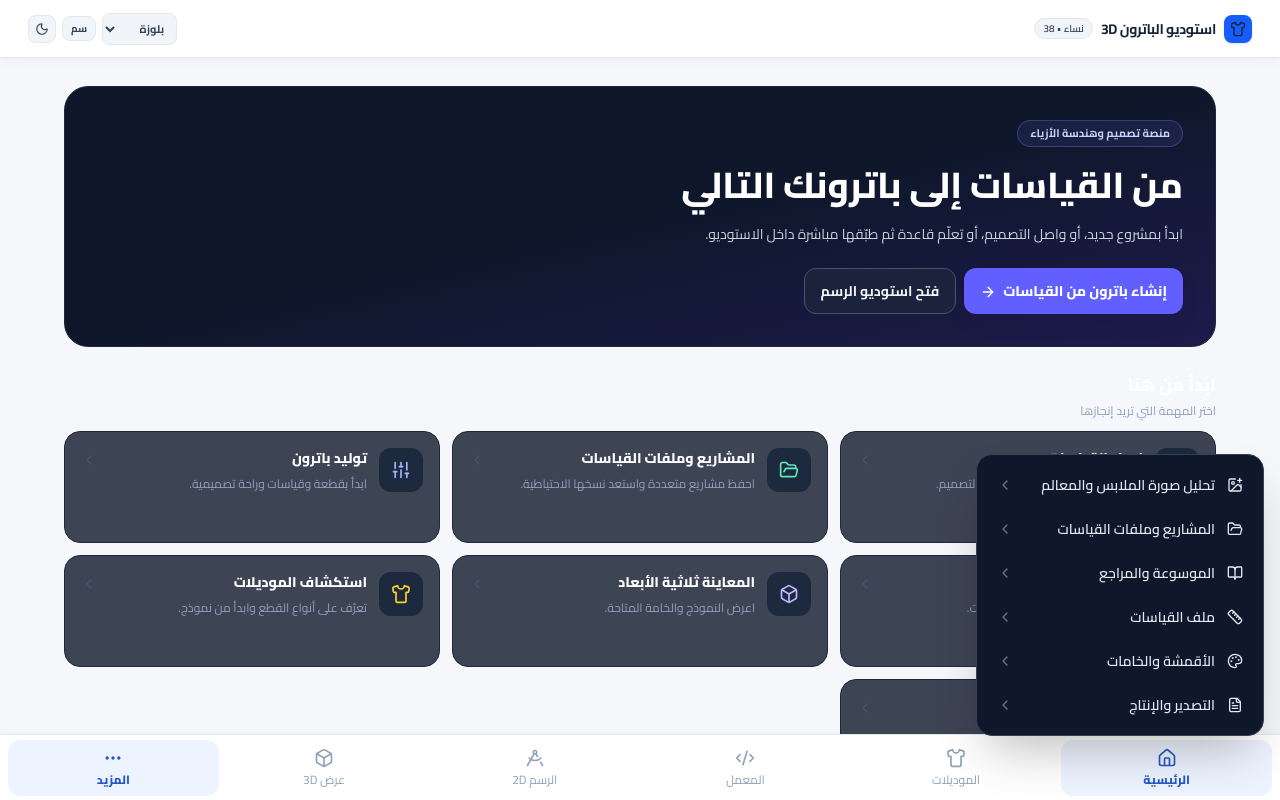
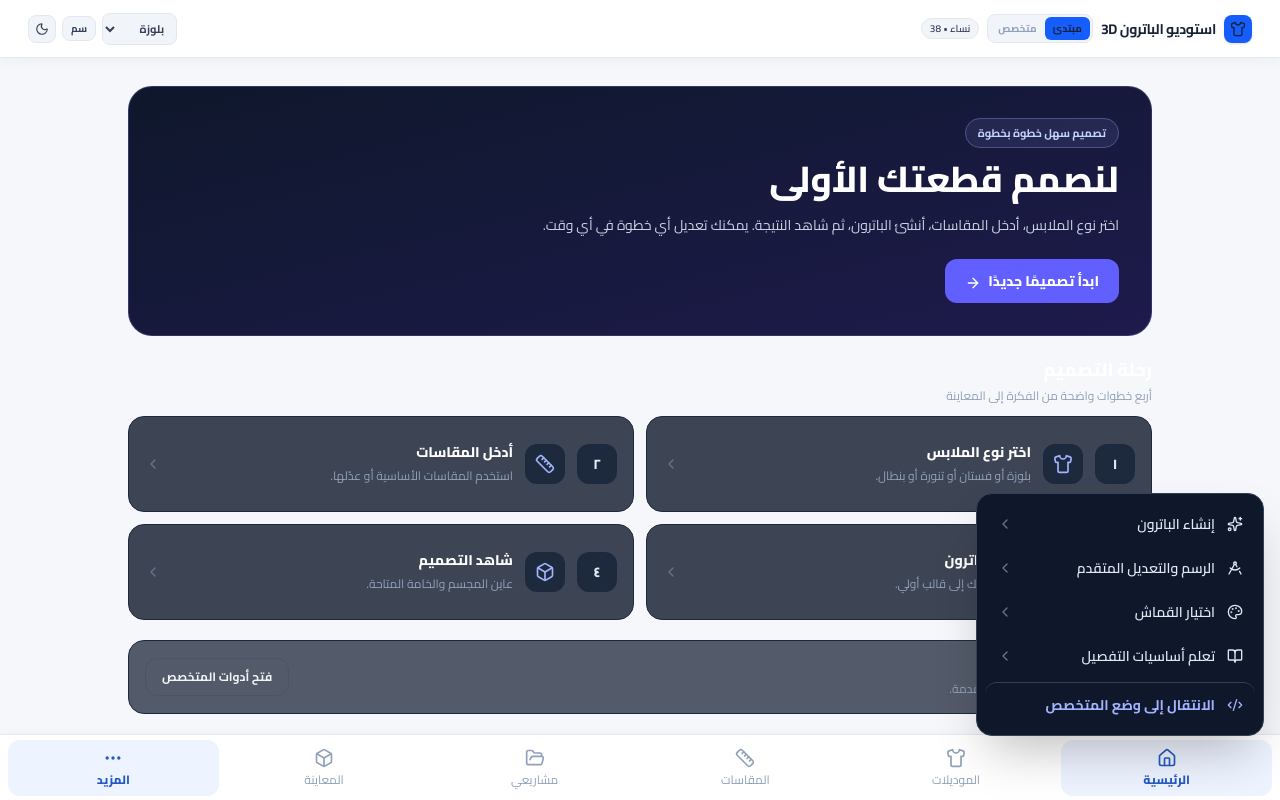
Before and after one commit to loay94an/3d-patrons-., a React (Vite) app: page / in a window 1280 px wide. Both pictures are taken after a click on the button "المزيد". Built offline with nearby package versions, Linux system fonts and the light colour scheme.

Commit message:
Add beginner and expert interface modes

```diff
--- a/src/components/PatternApp.tsx
+++ b/src/components/PatternApp.tsx
@@ -82,6 +82,7 @@ const defaultState: AppState = {
 export default function PatternApp() {
   const [state, setState] = useState<AppState>(defaultState);
   const [darkMode, setDarkMode] = useState(false);
+  const [userMode, setUserMode] = useState<'beginner' | 'expert'>('beginner');
   const [activeTab, setActiveTab] = useState<MainViewTab>('home');
   const [showMoreMenu, setShowMoreMenu] = useState(false);
   const [copied, setCopied] = useState(false);
@@ -93,6 +94,10 @@ export default function PatternApp() {
   const [fabricState, setFabricState] = useState<FabricCustomState>(DEFAULT_FABRIC_STATE);
   const [selectedFabricCategory, setSelectedFabricCategory] = useState<FabricCategory | 'all'>('all');
 
+  useEffect(() => {
+    try { const savedMode = localStorage.getItem('pattern-user-mode'); if (savedMode === 'beginner' || savedMode === 'expert') setUserMode(savedMode); } catch { /* optional persistence */ }
+  }, []);
+  useEffect(() => { try { localStorage.setItem('pattern-user-mode', userMode); } catch { /* session fallback */ } }, [userMode]);
   useEffect(() => {
     try {
       const savedTheme = localStorage.getItem('theme');
@@ -366,6 +371,10 @@ export default function PatternApp() {
             استوديو الباترون 3D
           </span>
 
+          <div className="flex items-center rounded-lg border border-slate-700 bg-slate-900 p-0.5" role="group" aria-label="مستوى الواجهة">
+            <button type="button" aria-pressed={userMode === 'beginner'} onClick={() => setUserMode('beginner')} className={cn("rounded-md px-2 py-1 text-[10px] font-bold", userMode === 'beginner' ? "bg-blue-600 text-white" : "text-slate-400")}>مبتدئ</button>
+            <button type="button" aria-pressed={userMode === 'expert'} onClick={() => setUserMode('expert')} className={cn("rounded-md px-2 py-1 text-[10px] font-bold", userMode === 'expert' ? "bg-blue-600 text-white" : "text-slate-400")}>متخصص</button>
+          </div>
           {/* Archetype Quick Badge */}
           <span className="text-[10px] font-semibold px-2 py-0.5 rounded-full bg-slate-800 text-slate-300 border border-slate-700">
             {state.gender === 'women' ? 'نساء' : state.gender === 'men' ? 'رجال' : 'أطفال'} • {state.size}
@@ -416,7 +425,36 @@ export default function PatternApp() {
       <main className="flex-1 w-full min-h-0 relative overflow-hidden bg-slate-950">
 
 
-        {activeTab === 'home' && (
+        {activeTab === 'home' && (userMode === 'beginner' ? (
+          <div className="h-full overflow-y-auto p-4 pb-8 sm:p-7"><div className="mx-auto max-w-5xl space-y-5">
+            <section className="rounded-3xl border border-indigo-300/20 bg-gradient-to-br from-slate-900 to-indigo-950 p-5 text-white sm:p-8">
+              <span className="rounded-full border border-indigo-300/30 bg-indigo-300/10 px-3 py-1 text-[11px] font-bold text-indigo-200">تصميم سهل خطوة بخطوة</span>
+              <h1 className="mt-4 text-2xl font-black sm:text-4xl">لنصمم قطعتك الأولى</h1>
+              <p className="mt-3 max-w-2xl text-sm leading-7 text-slate-300">اختر نوع الملابس، أدخل المقاسات، أنشئ الباترون، ثم شاهد النتيجة. يمكنك تعديل أي خطوة في أي وقت.</p>
+              <button onClick={() => setActiveTab('catalog')} className="mt-5 rounded-xl bg-indigo-500 px-5 py-3 text-sm font-extrabold text-white">ابدأ تصميمًا جديدًا <ArrowRight className="mr-1 inline h-4 w-4"/></button>
+            </section>
+            <section className="space-y-3"><div><h2 className="text-lg font-extrabold text-white">رحلة التصميم</h2><p className="mt-1 text-xs text-slate-400">أربع خطوات واضحة من الفكرة إلى المعاينة</p></div>
+              <div className="grid grid-cols-1 gap-3 sm:grid-cols-2">
+                {[
+                  {id:'catalog',n:'١',title:'اختر نوع الملابس',desc:'بلوزة أو فستان أو تنورة أو بنطال.',icon:<Shirt className="h-5 w-5"/>},
+                  {id:'measurements',n:'٢',title:'أدخل المقاسات',desc:'استخدم المقاسات الأساسية أو عدّلها.',icon:<Ruler className="h-5 w-5"/>},
+                  {id:'parametric',n:'٣',title:'أنشئ الباترون',desc:'حوّل اختياراتك إلى قالب أولي.',icon:<Sparkles className="h-5 w-5"/>},
+                  {id:'view3d',n:'٤',title:'شاهد التصميم',desc:'عاين المجسم والخامة المتاحة.',icon:<Box className="h-5 w-5"/>}
+                ].map(item=><button key={item.id} onClick={()=>setActiveTab(item.id as MainViewTab)} className="flex min-h-24 items-center gap-3 rounded-2xl border border-slate-800 bg-slate-900/80 p-4 text-right hover:border-indigo-500/60">
+                  <span className="flex h-10 w-10 shrink-0 items-center justify-center rounded-xl bg-slate-800 text-sm font-black text-slate-200">{item.n}</span>
+                  <span className="flex h-10 w-10 shrink-0 items-center justify-center rounded-xl bg-slate-800 text-indigo-300">{item.icon}</span>
+                  <span className="min-w-0 flex-1"><span className="block text-sm font-extrabold text-white">{item.title}</span><span className="mt-1 block text-xs leading-5 text-slate-400">{item.desc}</span></span><ChevronLeft className="h-4 w-4 text-slate-500"/>
+                </button>)}
+              </div>
+            </section>
+            <section className="flex flex-col gap-3 rounded-2xl border border-slate-800 bg-slate-900/70 p-4 sm:flex-row sm:items-center sm:justify-between">
+              <div><h2 className="text-sm font-extrabold text-white">تحتاج تحكمًا كاملًا؟</h2><p className="mt-1 text-xs text-slate-400">افتح أدوات الرسم والهندسة المتقدمة.</p></div>
+              <button onClick={()=>{setUserMode('expert');setActiveTab('cad2d');}} className="rounded-xl border border-slate-600 px-4 py-2.5 text-xs font-bold text-slate-100">فتح أدوات المتخصص</button>
+            </section>
+            <p className="text-[11px] leading-6 text-slate-500">المعاينة ثلاثية الأبعاد للعرض والخامات المتاحة، وليست محاكاة فيزيائية كاملة للقماش.</p>
+          </div></div>
+        ) : (
+
           <div className="h-full overflow-y-auto p-4 pb-6 sm:p-7">
             <div className="mx-auto max-w-6xl space-y-6">
               <section className="overflow-hidden rounded-3xl border border-slate-800 bg-gradient-to-br from-slate-900 via-slate-900 to-indigo-950 p-5 sm:p-8">
@@ -453,8 +491,8 @@ export default function PatternApp() {
               <p className="rounded-xl border border-slate-800 bg-slate-900/50 p-3 text-[11px] leading-6 text-slate-400">ملاحظة: المعاينة ثلاثية الأبعاد الحالية للعرض والخامات المتاحة؛ لا تمثل بعد محاكاة فيزيائية كاملة لسقوط القماش وملاءمته.</p>
             </div>
           </div>
+          )
         )}
-
         {activeTab === 'projects' && <ProjectWorkspace onOpenCad={(project) => {
           setActiveProjectId(project.id);
           setCadInitialDraft(null);
@@ -976,35 +1014,25 @@ export default function PatternApp() {
 
 {/* Primary navigation: five high-frequency destinations plus a compact tools menu. */}
       <nav aria-label="التنقل الرئيسي" className="relative z-30 flex h-16 shrink-0 items-center justify-around border-t border-slate-800/90 bg-slate-950 px-1 sm:px-3">
-        {[
-          { id: 'home', label: 'الرئيسية', icon: <Home className="h-5 w-5" /> },
-          { id: 'catalog', label: 'الموديلات', icon: <Shirt className="h-5 w-5" /> },
-          { id: 'parametric', label: 'المعمل', icon: <Code2 className="h-5 w-5" /> },
-          { id: 'cad2d', label: 'الرسم 2D', icon: <DraftingCompass className="h-5 w-5" /> },
-          { id: 'view3d', label: 'عرض 3D', icon: <Box className="h-5 w-5" /> }
-        ].map(item => (
-          <button key={item.id} aria-current={activeTab === item.id ? 'page' : undefined} onClick={() => { setActiveTab(item.id as MainViewTab); setShowMoreMenu(false); }} className={cn("flex min-w-0 flex-1 flex-col items-center justify-center gap-1 rounded-xl py-2 text-[10px] transition sm:text-xs", activeTab === item.id ? "font-extrabold text-blue-400" : "text-slate-400 hover:text-slate-100")}>
-            {item.icon}<span>{item.label}</span>
-          </button>
-        ))}
-        <button aria-expanded={showMoreMenu} aria-label="المزيد من الأدوات" onClick={() => setShowMoreMenu(value => !value)} className={cn("flex min-w-0 flex-1 flex-col items-center justify-center gap-1 rounded-xl py-2 text-[10px] sm:text-xs", showMoreMenu || ['encyclopedia','measurements','fabrics','export_guide','projects','garment_image'].includes(activeTab) ? "font-extrabold text-blue-400" : "text-slate-400")}>
-          <MoreHorizontal className="h-5 w-5" /><span>المزيد</span>
-        </button>
+        {(userMode === 'beginner' ? [
+          {id:'home',label:'الرئيسية',icon:<Home className="h-5 w-5"/>},{id:'catalog',label:'الموديلات',icon:<Shirt className="h-5 w-5"/>},{id:'measurements',label:'المقاسات',icon:<Ruler className="h-5 w-5"/>},{id:'projects',label:'مشاريعي',icon:<FolderOpen className="h-5 w-5"/>},{id:'view3d',label:'المعاينة',icon:<Box className="h-5 w-5"/>}
+        ] : [
+          {id:'home',label:'الرئيسية',icon:<Home className="h-5 w-5"/>},{id:'catalog',label:'الموديلات',icon:<Shirt className="h-5 w-5"/>},{id:'parametric',label:'المعمل',icon:<Code2 className="h-5 w-5"/>},{id:'cad2d',label:'الرسم 2D',icon:<DraftingCompass className="h-5 w-5"/>},{id:'view3d',label:'عرض 3D',icon:<Box className="h-5 w-5"/>}
+        ]).map(item=><button key={item.id} aria-current={activeTab===item.id?'page':undefined} onClick={()=>{setActiveTab(item.id as MainViewTab);setShowMoreMenu(false);}} className={cn("flex min-w-0 flex-1 flex-col items-center justify-center gap-1 rounded-xl py-2 text-[10px] transition sm:text-xs",activeTab===item.id?"font-extrabold text-blue-400":"text-slate-400 hover:text-slate-100")}>{item.icon}<span>{item.label}</span></button>)}
+        <button aria-expanded={showMoreMenu} aria-label="المزيد من الأدوات" onClick={()=>setShowMoreMenu(v=>!v)} className={cn("flex min-w-0 flex-1 flex-col items-center justify-center gap-1 rounded-xl py-2 text-[10px] sm:text-xs",showMoreMenu?"font-extrabold text-blue-400":"text-slate-400")}><MoreHorizontal className="h-5 w-5"/><span>المزيد</span></button>
       </nav>
       {showMoreMenu && (
         <div className="absolute bottom-16 left-2 right-2 z-40 rounded-2xl border border-slate-700 bg-slate-900 p-2 shadow-2xl sm:left-auto sm:right-4 sm:w-72" role="menu" aria-label="أدوات إضافية">
-          {[
-            { id: 'garment_image', label: 'تحليل صورة الملابس والمعالم', icon: <ImagePlus className="h-4 w-4" /> },
-            { id: 'projects', label: 'المشاريع وملفات القياسات', icon: <FolderOpen className="h-4 w-4" /> },
-            { id: 'encyclopedia', label: 'الموسوعة والمراجع', icon: <BookOpen className="h-4 w-4" /> },
-            { id: 'measurements', label: 'ملف القياسات', icon: <Ruler className="h-4 w-4" /> },
-            { id: 'fabrics', label: 'الأقمشة والخامات', icon: <Palette className="h-4 w-4" /> },
-            { id: 'export_guide', label: 'التصدير والإنتاج', icon: <FileText className="h-4 w-4" /> }
-          ].map(item => (
-            <button key={item.id} role="menuitem" onClick={() => { setActiveTab(item.id as MainViewTab); setShowMoreMenu(false); }} className="flex w-full items-center gap-3 rounded-xl px-3 py-3 text-right text-sm font-semibold text-slate-200 transition hover:bg-slate-800">
-              {item.icon}<span>{item.label}</span><ChevronLeft className="mr-auto h-4 w-4 text-slate-500" />
-            </button>
-          ))}
+          {userMode === 'beginner' ? <>
+            {[
+              {id:'parametric',label:'إنشاء الباترون',icon:<Sparkles className="h-4 w-4"/>},{id:'cad2d',label:'الرسم والتعديل المتقدم',icon:<DraftingCompass className="h-4 w-4"/>},{id:'fabrics',label:'اختيار القماش',icon:<Palette className="h-4 w-4"/>},{id:'encyclopedia',label:'تعلم أساسيات التفصيل',icon:<BookOpen className="h-4 w-4"/>}
+            ].map(item=><button key={item.id} role="menuitem" onClick={()=>{setActiveTab(item.id as MainViewTab);setShowMoreMenu(false);}} className="flex w-full items-center gap-3 rounded-xl px-3 py-3 text-right text-sm font-semibold text-slate-200 hover:bg-slate-800">{item.icon}<span>{item.label}</span><ChevronLeft className="mr-auto h-4 w-4 text-slate-500"/></button>)}
+            <button role="menuitem" onClick={()=>{setUserMode('expert');setShowMoreMenu(false);}} className="mt-1 flex w-full items-center gap-3 rounded-xl border-t border-slate-700 px-3 py-3 text-right text-sm font-bold text-indigo-300 hover:bg-slate-800"><Code2 className="h-4 w-4"/><span>الانتقال إلى وضع المتخصص</span></button>
+          </> : <>
+            {[
+              {id:'garment_image',label:'تحليل صورة الملابس والمعالم',icon:<ImagePlus className="h-4 w-4"/>},{id:'projects',label:'المشاريع وملفات القياسات',icon:<FolderOpen className="h-4 w-4"/>},{id:'encyclopedia',label:'الموسوعة والمراجع',icon:<BookOpen className="h-4 w-4"/>},{id:'measurements',label:'ملف القياسات',icon:<Ruler className="h-4 w-4"/>},{id:'fabrics',label:'الأقمشة والخامات',icon:<Palette className="h-4 w-4"/>},{id:'export_guide',label:'التصدير والإنتاج',icon:<FileText className="h-4 w-4"/>}
+            ].map(item=><button key={item.id} role="menuitem" onClick={()=>{setActiveTab(item.id as MainViewTab);setShowMoreMenu(false);}} className="flex w-full items-center gap-3 rounded-xl px-3 py-3 text-right text-sm font-semibold text-slate-200 hover:bg-slate-800">{item.icon}<span>{item.label}</span><ChevronLeft className="mr-auto h-4 w-4 text-slate-500"/></button>)}
+          </>}
         </div>
       )}
 
```
